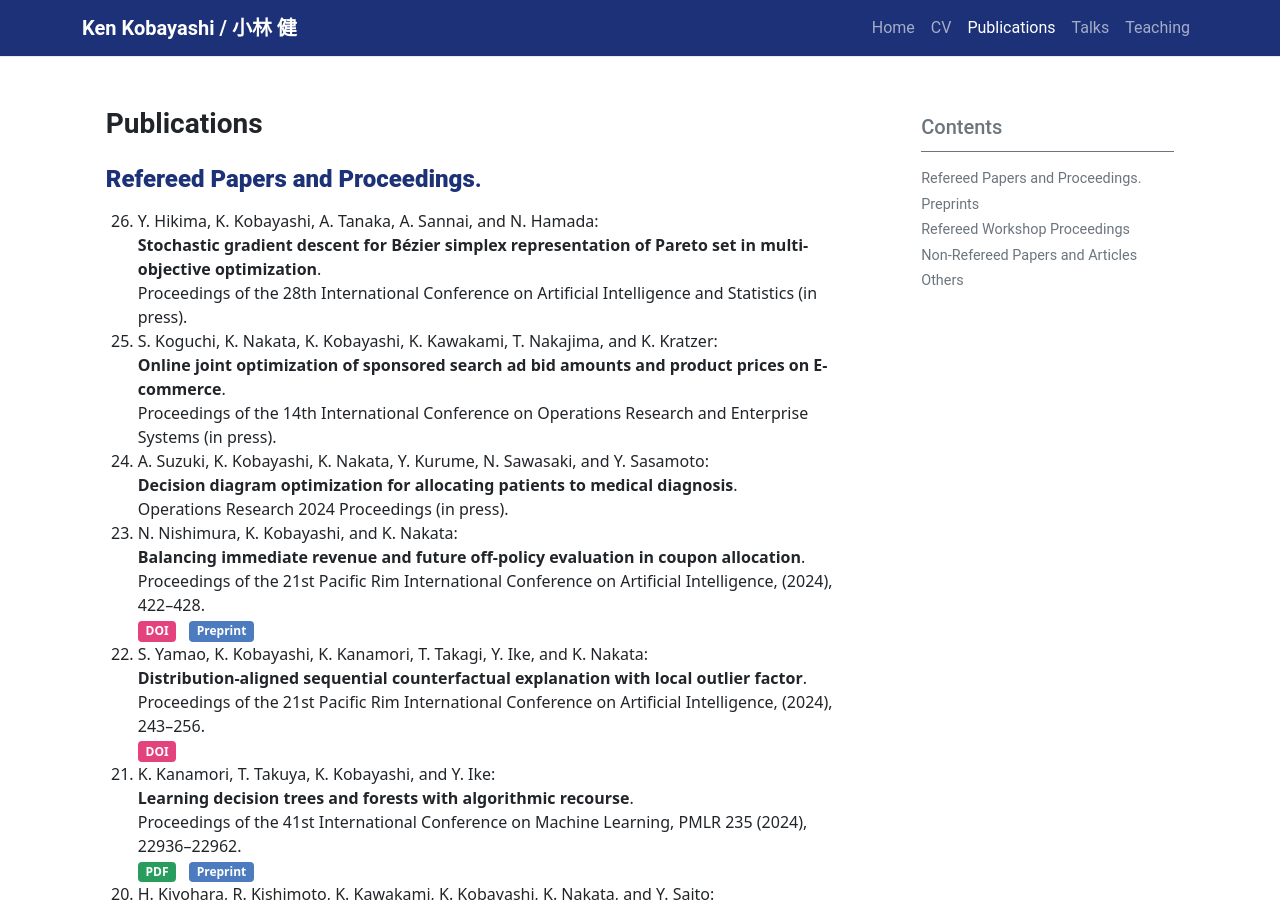
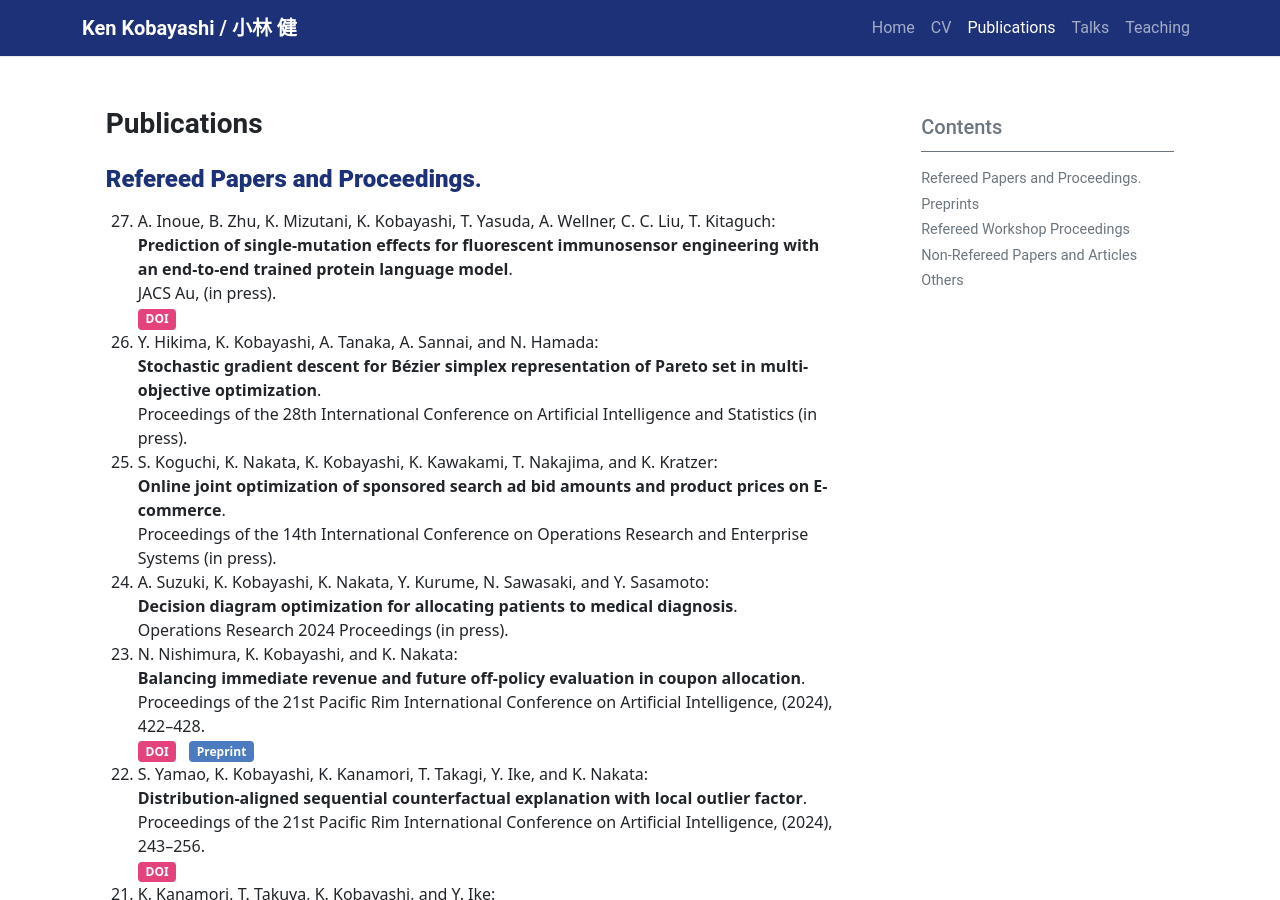
Before and after one commit to KenKoba2119/KenKoba2119.github.io, a Jekyll site: the page built from pages/publications.md, in a window 1280 px wide and 900 px high. Built offline with Jekyll 4.4.1, drawn with Linux system fonts in a browser that asks for light colours.

Commit message:
Update publications.md

```diff
--- a/pages/publications.md
+++ b/pages/publications.md
@@ -7,6 +7,10 @@ toc: true
 # Publications
 
 ## **Refereed Papers and Proceedings**.
+1. A. Inoue, B. Zhu, K. Mizutani, K. Kobayashi, T. Yasuda, A. Wellner, C. C. Liu, T. Kitaguch:
+**Prediction of single-mutation effects for fluorescent immunosensor engineering with an end-to-end trained protein language model**.
+JACS Au, (in press).
+<span class="badge bg-secondary"> <a target="blank"  style="color:white;text-decoration:none" href="https://doi.org/10.1021/jacsau.4c01189" >DOI </a> </span>
 1. Y. Hikima, K. Kobayashi, A. Tanaka, A. Sannai, and N. Hamada:
 **Stochastic gradient descent for Bézier simplex representation of Pareto set in multi-objective optimization**.
 Proceedings of the 28th International Conference on Artificial Intelligence and Statistics (in press).
```
